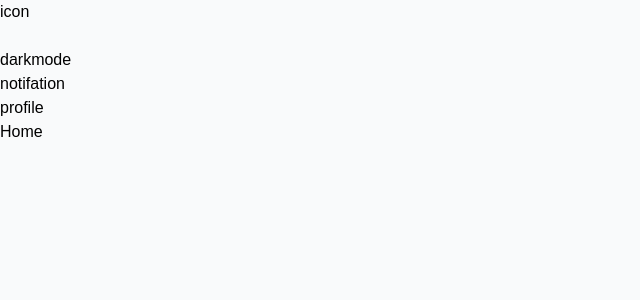
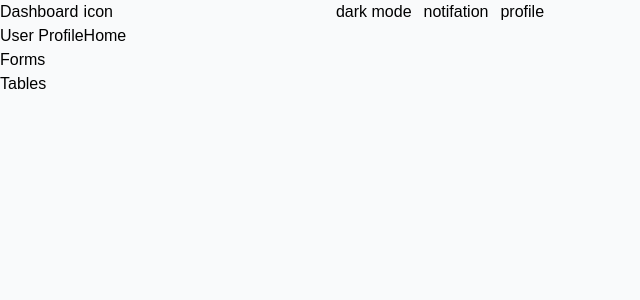
Before and after one commit to abdolkarim-dev/React-AdminPanel, a React (Vite) app: page /dashboard in a window 1280 px wide. Shown: the top 300 px of the page, without its empty margins (0-640 px from the left). Built offline with nearby package versions, Linux system fonts and the light colour scheme.

Commit message:
fix: delete baseUrl in tsconfig.app.json

```diff
--- a/src/pages/Dashboard/layout/header/DesktopHeader.tsx
+++ b/src/pages/Dashboard/layout/header/DesktopHeader.tsx
@@ -4,8 +4,8 @@ function DesktopHeader(): JSX.Element {
     return (
 
         <header className="sticky top-0 z-99999 text-c">
-            <div>
-                <div>
+            <div className="flex items-center gap-4">
+                <div className="flex">
                     <div>
                         icon
                     </div>
@@ -13,9 +13,9 @@ function DesktopHeader(): JSX.Element {
                         <input type="text" />
                     </div>
                 </div>
-                <div>
+                <div className="flex gap-3">
                     <div>
-                        darkmode
+                        dark mode
                     </div>
                     <div>
                         notifation
--- a/src/pages/Dashboard/layout/menu/DesktopMenu.tsx
+++ b/src/pages/Dashboard/layout/menu/DesktopMenu.tsx
@@ -1,7 +1,23 @@
 import type { JSX } from "react/jsx-runtime";
+import MenuData, { type MenuItem } from "./components/MenuData";
+import { useState } from "react";
 
-function DesktopMenu ():JSX.Element {
-    return(<></>)
+function DesktopMenu(): JSX.Element {
+    const menuItems = MenuData();
+
+    return (<div>
+        {menuItems.map((items, index) => {
+
+            return (
+                <div key={index}>
+                    <div>
+                        {items.name}
+                    </div>
+
+                </div>
+            )
+        })}
+    </div>)
 }
 
 export default DesktopMenu;
--- a/src/pages/Dashboard/layout/menu/MobileMenu.tsx
+++ b/src/pages/Dashboard/layout/menu/MobileMenu.tsx
@@ -1,7 +1,9 @@
 import type { JSX } from "react/jsx-runtime";
 
 function MobileMenu ():JSX.Element {
-    return(<></>)
+    return(<div>
+        menu mobile
+    </div>)
 }
 
 export default MobileMenu;
--- a/vite.config.ts
+++ b/vite.config.ts
@@ -1,13 +1,11 @@
 import { defineConfig } from "vite";
 import react from "@vitejs/plugin-react";
 import tailwindcss from "@tailwindcss/vite";
-import path from "path";
-// https://vite.dev/config/
 export default defineConfig({
   plugins: [react(), tailwindcss()],
   resolve: {
     alias: {
-      "@": path.resolve(__dirname, "src"),
+      "@": import.meta.dirname + "/src",
     },
   },
 });
```
Also changed, not shown: tsconfig.app.json (+4 -14 lines).
